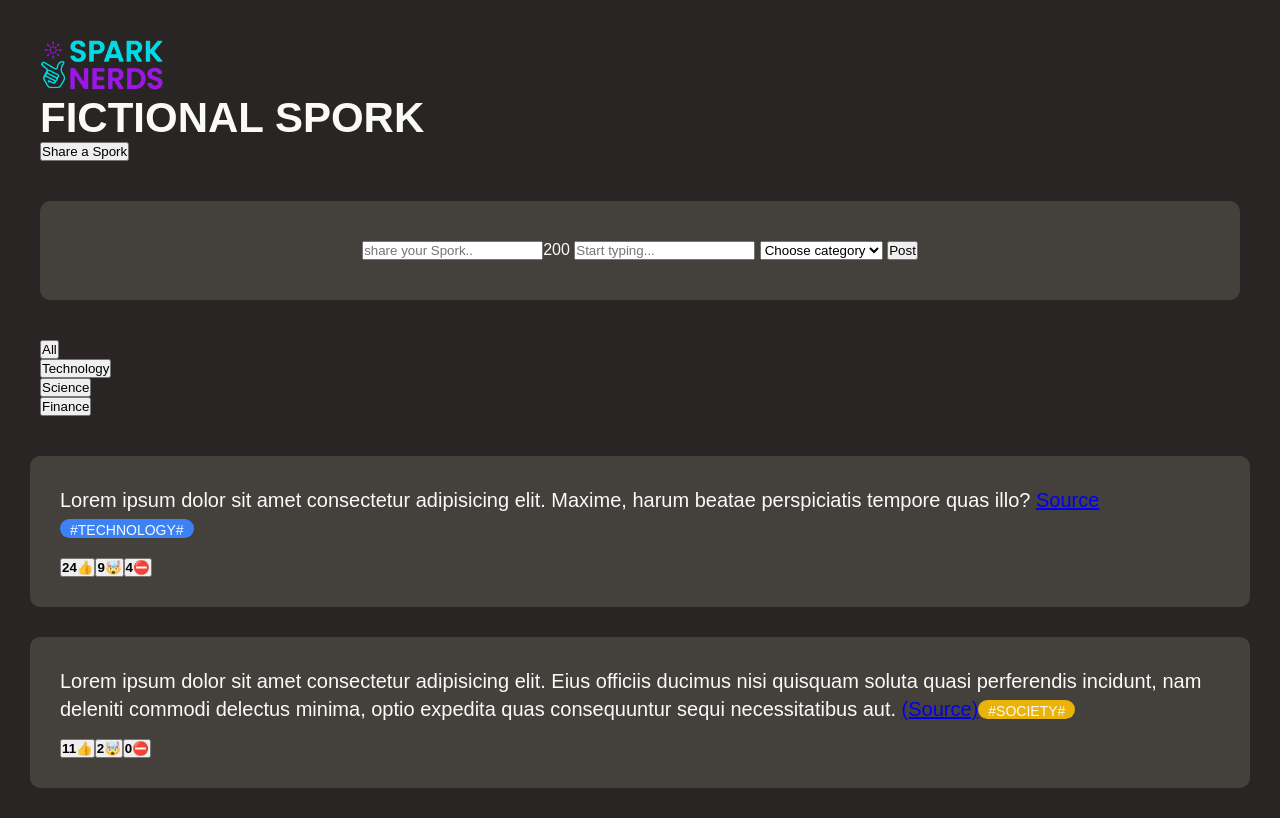
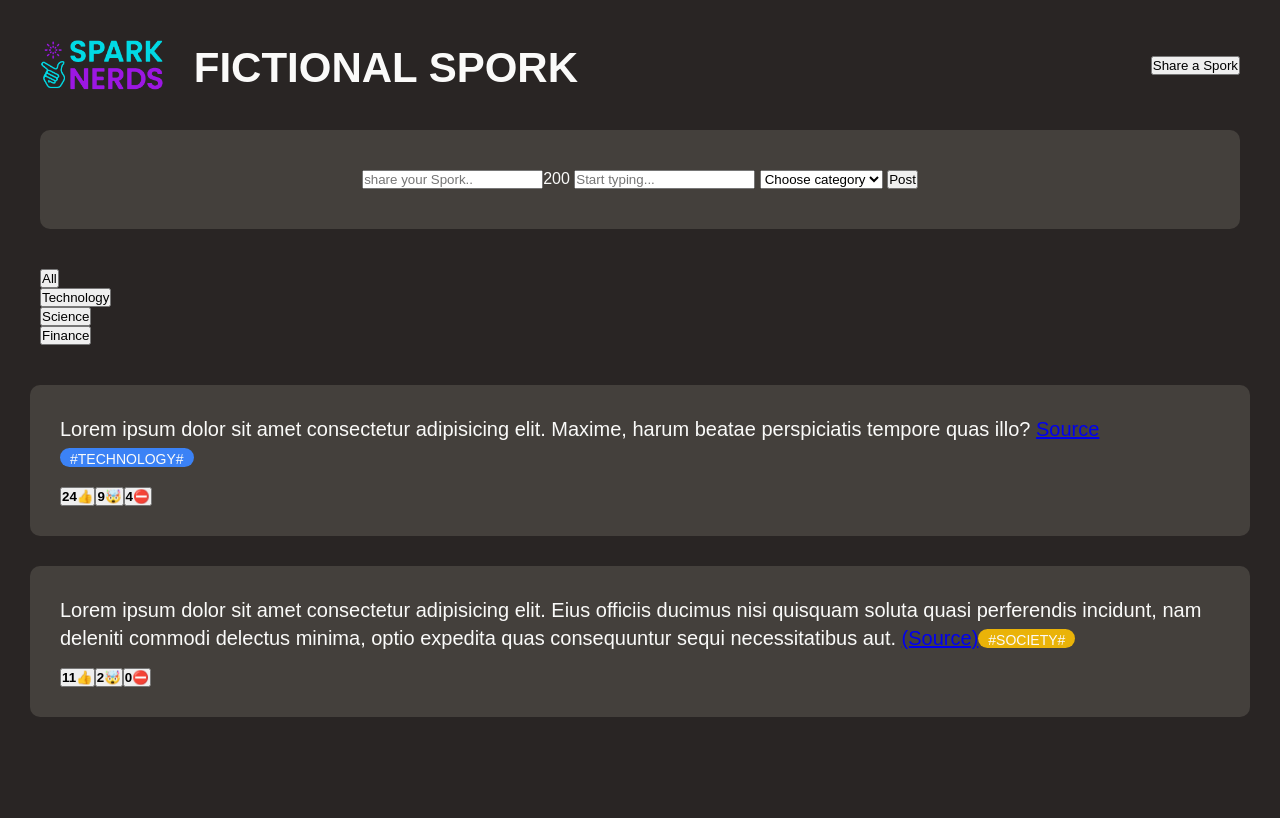
Before and after one commit to Isaacudoh/fictional-spork, a plain HTML site: page index.html in a window 1280 px wide. Drawn offline with Linux system fonts and the light colour scheme; a web font is replaced by a local one.

Commit message:
complete heaher

```diff
--- a/index.html
+++ b/index.html
@@ -15,8 +15,10 @@
   </head>
   <body>
     <header class="header">
-      <img src="Logo.png" height="50" width="" alt="logo" />
-      <h1>Fictional Spork</h1>
+      <div class="logo">
+        <img src="Logo.png" height="50" width="" alt="logo" />
+        <h1>Fictional Spork</h1>
+      </div>
       <button>Share a Spork</button>
     </header>
 
@@ -51,7 +53,9 @@
               Lorem ipsum dolor sit amet consectetur adipisicing elit. Maxime,
               harum beatae perspiciatis tempore quas illo?
               <a href="http://www.yahoo.com" target="_blank">Source</a>
-              <span class="tag" style="background-color: #3b82f6;">#technology#</span>
+              <span class="tag" style="background-color: #3b82f6"
+                >#technology#</span
+              >
             </p>
             <div>
               <button><strong>24</strong>👍</button
@@ -67,7 +71,9 @@
               nam deleniti commodi delectus minima, optio expedita quas
               consequuntur sequi necessitatibus aut.
               <a href="http://www.yahoo.com" target="_blank">(Source)</a
-              ><span class="tag" style="background-color: #eab308;">#Society#</span>
+              ><span class="tag" style="background-color: #eab308"
+                >#Society#</span
+              >
             </p>
             <div>
               <button><strong>11</strong>👍</button
--- a/style.css
+++ b/style.css
@@ -12,6 +12,20 @@ body {
 
 .header{
     margin: 40px;
+    /* flexbox */
+    display: flex;
+    align-items: center;
+    justify-content: space-between;
+}
+
+.logo{
+
+    /* flex-box */
+    display: flex;
+    align-items: center;
+    justify-content: space-between;
+    /* End flexboc */
+
 }
 
 .fact-form {
@@ -26,6 +40,9 @@ h1 {
   font-size: 42px;
   text-transform: uppercase;
   font-family: "Coiny", Arial, Helvetica, sans-serif;
+  line-height: 1;
+  margin-left: 30px;
+  margin-top: 5px;
 }
 
 aside{
```
